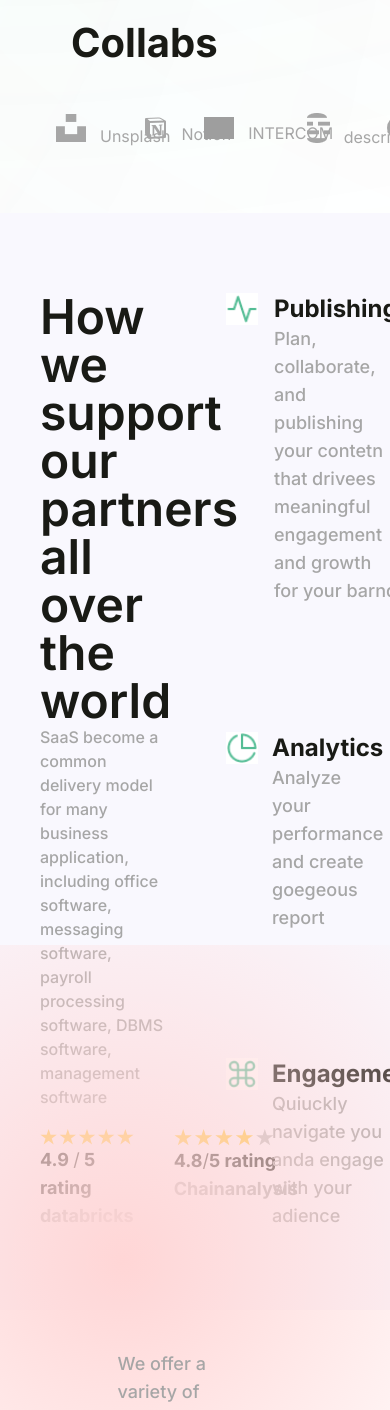
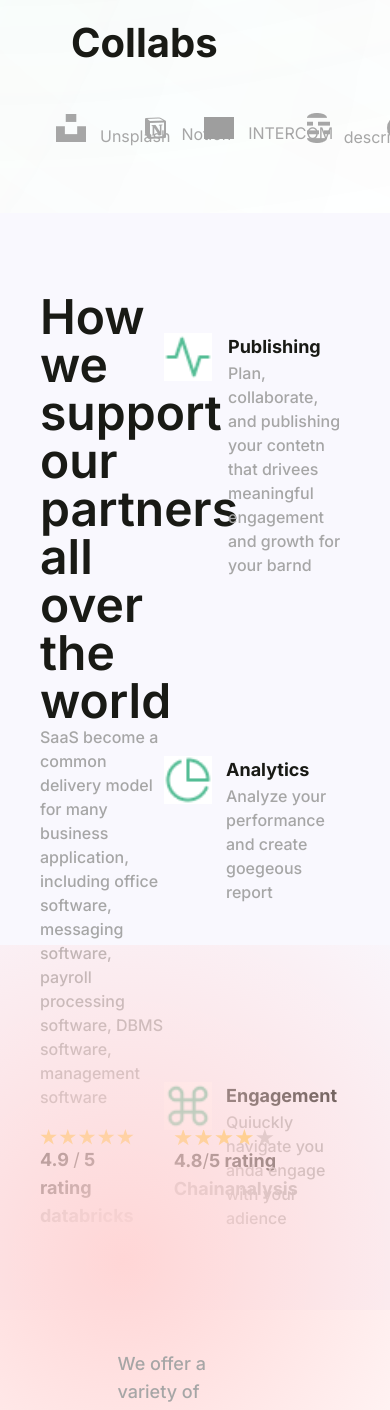
Before and after one commit to Phumnanya/biccas, a Next.js app: page / in a window 390 px wide. Shown: the part 1231-2641 px from the top of the page. Built offline with nearby package versions, Linux system fonts and the light colour scheme; grey boxes are pictures that could not be loaded.

Commit message:
edited margins

```diff
--- a/app/components/analytics.tsx
+++ b/app/components/analytics.tsx
@@ -2,15 +2,16 @@ import Image from "next/image";
 
 export default function Analytics() {
     return(
-        <div className=" flex flex-col justify-between w-2/5">
+        <div className=" flex flex-col justify-between md:w-2/5 w-full mt-10 md:mt-0">
             {/* publishing  */}
             <div className="flex flex-row gap-4">
-                <div className="relative w-8 h-8 bg-white p-4">
+                <div className="relative w-8 h-8 bg-white md:p-4 p-6">
                     <Image src="/activity 1.png" alt="publishing" fill />
                 </div>
                 <div>
-                    <p className="font-bold text-2xl text-productivity">Publishing</p>
-                    <p className="text-links font-medium text-lg">
+                    <p className="font-bold md:text-2xl text-lg text-productivity"
+                    >Publishing</p>
+                    <p className="text-links font-medium md:text-lg">
                         Plan, collaborate, and publishing your contetn that drivees
                         meaningful engagement and growth for your barnd
                     </p>
@@ -18,24 +19,26 @@ export default function Analytics() {
             </div>
             {/* Analytics  */}
             <div className="flex flex-row gap-3.5">
-                <div className="relative w-8 h-8 bg-white p-4">
+                <div className="relative w-8 h-8 bg-white md:p-4 p-6">
                     <Image src="/pie-chart 1.png" alt="analytics" fill />
                 </div>
                 <div>
-                    <p className="font-bold text-2xl text-productivity">Analytics</p>
-                    <p className="text-links font-medium text-lg">
+                    <p className="font-bold md:text-2xl text-lg text-productivity"
+                    >Analytics</p>
+                    <p className="text-links font-medium md:text-lg">
                         Analyze your performance and create goegeous report
                     </p>
                 </div>
             </div>
             {/* Engagement  */}
             <div className="flex flex-row gap-3.5">
-                <div className="relative w-8 h-8 bg-white p-4">
+                <div className="relative w-8 h-8 bg-white md:p-4 p-6">
                     <Image src="/command 1.png" alt="engagement" fill />
                 </div>
                 <div>
-                    <p className="font-bold text-2xl text-productivity">Engagement</p>
-                    <p className="text-links font-medium text-lg">
+                    <p className="font-bold md:text-2xl text-lg text-productivity"
+                    >Engagement</p>
+                    <p className="text-links font-medium md:text-lg">
                         Quiuckly navigate you anda engage with your adience
                     </p>
                 </div>
```
